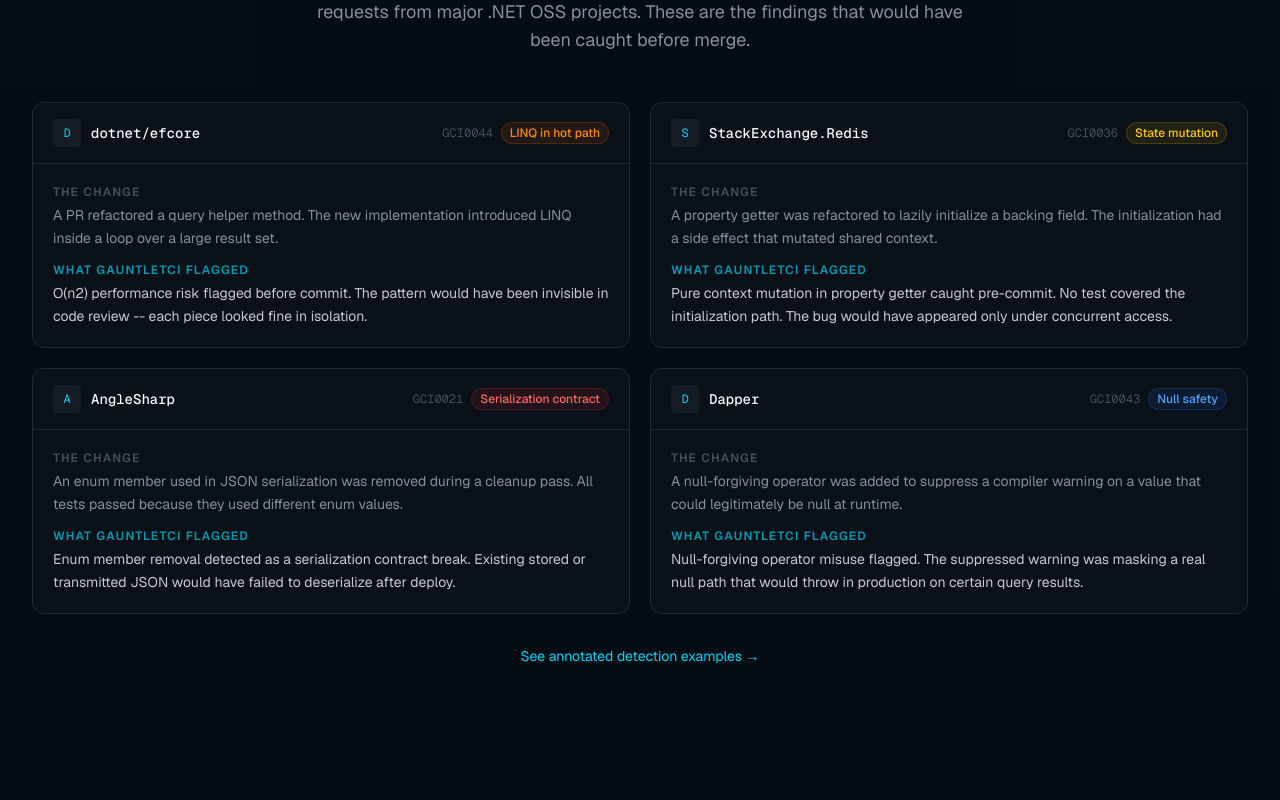
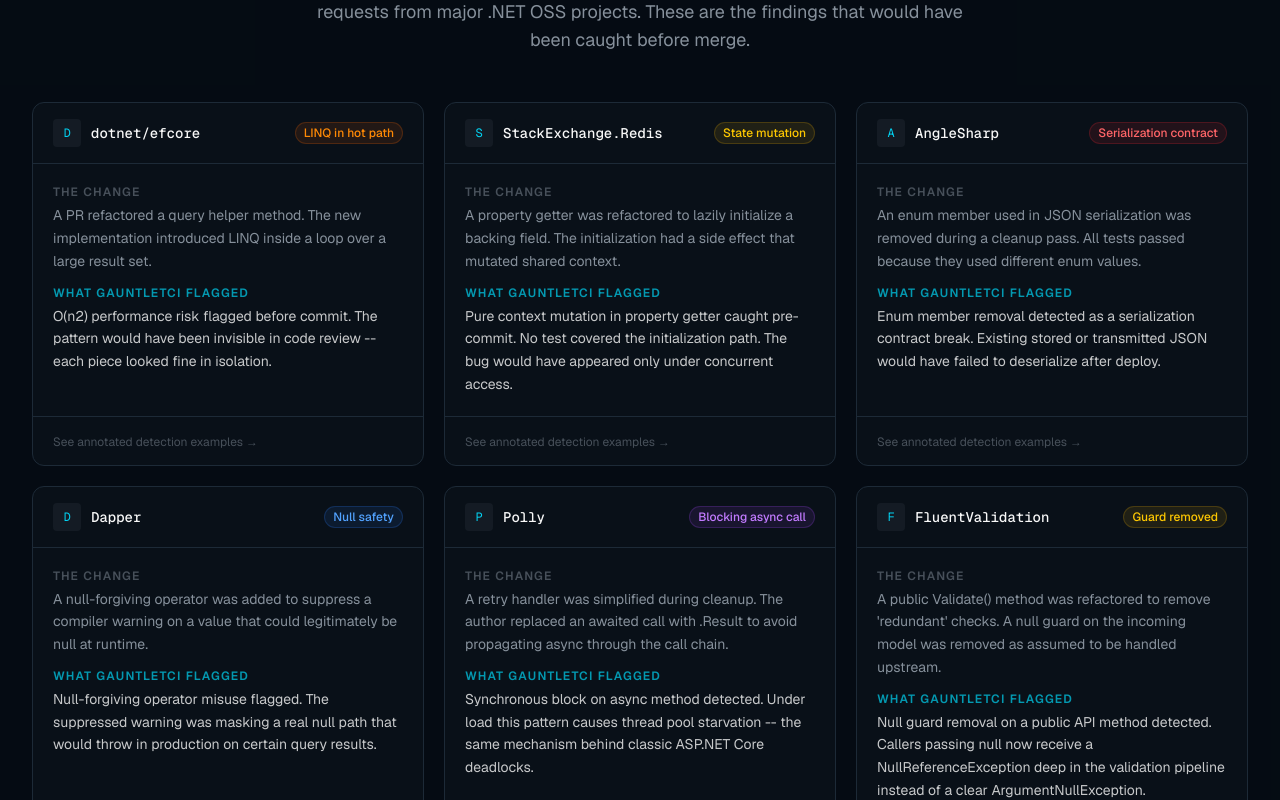
Before and after one commit to EricCogen/GauntletCI, a Next.js app in the folder site/: page / in a window 1280 px wide. Shown: the part 9060-9860 px from the top of the page. Built offline with nearby package versions, Linux system fonts and the light colour scheme.

Commit message:
[DOCS] Improve proven reliability section: remove rule ID, add links, add 2 case studies

```diff
--- a/site/components/proven-reliability.tsx
+++ b/site/components/proven-reliability.tsx
@@ -33,6 +33,22 @@
     finding: "Null-forgiving operator misuse flagged. The suppressed warning was masking a real null path that would throw in production on certain query results.",
     tag: "Null safety",
   },
+  {
+    project: "Polly",
+    category: "Concurrency",
+    rule: "GCI0016",
+    scenario: "A retry handler was simplified during cleanup. The author replaced an awaited call with .Result to avoid propagating async through the call chain.",
+    finding: "Synchronous block on async method detected. Under load this pattern causes thread pool starvation -- the same mechanism behind classic ASP.NET Core deadlocks.",
+    tag: "Blocking async call",
+  },
+  {
+    project: "FluentValidation",
+    category: "Behavioral",
+    rule: "GCI0003",
+    scenario: "A public Validate() method was refactored to remove 'redundant' checks. A null guard on the incoming model was removed as assumed to be handled upstream.",
+    finding: "Null guard removal on a public API method detected. Callers passing null now receive a NullReferenceException deep in the validation pipeline instead of a clear ArgumentNullException.",
+    tag: "Guard removed",
+  },
 ];
 
 const categoryColor: Record<string, string> = {
@@ -40,6 +56,7 @@
   Behavioral: "text-yellow-400 bg-yellow-500/10 border-yellow-500/20",
   "Breaking Change": "text-red-400 bg-red-500/10 border-red-500/20",
   Nullability: "text-blue-400 bg-blue-500/10 border-blue-500/20",
+  Concurrency: "text-purple-400 bg-purple-500/10 border-purple-500/20",
 };
 
 export function ProvenReliability() {
@@ -57,7 +74,7 @@
           </p>
         </div>
 
-        <div className="grid sm:grid-cols-2 gap-5">
+        <div className="grid sm:grid-cols-2 lg:grid-cols-3 gap-5">
           {studies.map((s) => (
             <div key={s.project} className="rounded-xl border border-border bg-card overflow-hidden flex flex-col">
               <div className="flex items-center justify-between gap-3 px-5 py-4 border-b border-border">
@@ -68,7 +85,6 @@
                   <span className="font-mono text-sm font-medium">{s.project}</span>
                 </div>
                 <div className="flex items-center gap-2">
-                  <span className="font-mono text-xs text-muted-foreground/50">{s.rule}</span>
                   <span className={`text-xs font-medium px-2 py-0.5 rounded-full border ${categoryColor[s.category]}`}>
                     {s.tag}
                   </span>
@@ -84,6 +100,11 @@
                   <p className="text-sm text-foreground/80 leading-relaxed">{s.finding}</p>
                 </div>
               </div>
+              <div className="px-5 py-3 border-t border-border">
+                <Link href="/detections" className="text-xs text-muted-foreground/50 hover:text-cyan-400 transition-colors">
+                  See annotated detection examples &rarr;
+                </Link>
+              </div>
             </div>
           ))}
         </div>
```
